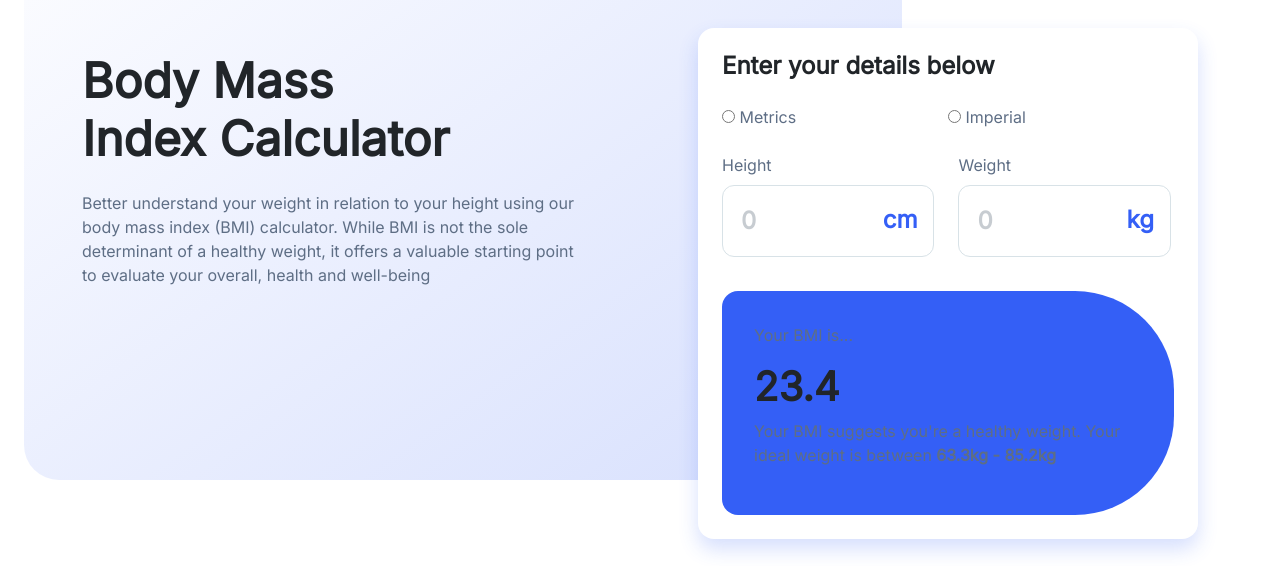
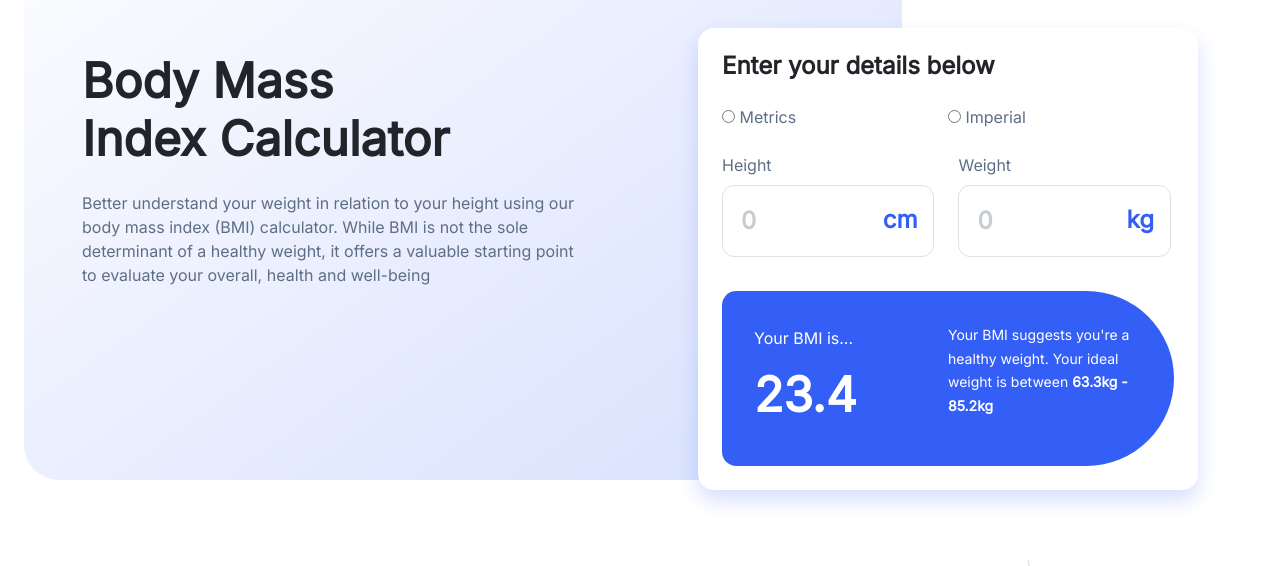
Before and after one commit to Ben7991/amalitech_bmi-calculator, a website: page index.html in a window 1280 px wide. Shown: the part 156-722 px from the top of the page. Drawn offline with nearby package versions, Linux system fonts and the light colour scheme.

Commit message:
add bmi result section styles

```diff
--- a/assets/css/styles.css
+++ b/assets/css/styles.css
@@ -126,6 +126,28 @@
     align-items: center;
 }
 
+.header__result-info {
+    color: var(--bs-white);
+}
+
+.header__result-answer-heading {
+    font-size: var(--heading-size-l);
+    color: var(--bs-white);
+}
+
+.header__result-description-info {
+    font-size: var(--body-size-s);
+    line-height: 1.7;
+}
+
+.header__result-info-value {
+    font-weight: 600;
+}
+
+.header__result-answer {
+    margin-bottom: 30px;
+}
+
 @media (min-width: 768px) {
     .header__measurement {
         flex-direction: row;
@@ -139,6 +161,17 @@
     .header__result {
         padding: 32px;
         border-radius: 16px 99px 99px 16px;
+    }
+
+    .header__result-info {
+        display: flex;
+        align-items: center;
+    }
+
+    .header__result-answer,
+    .header__result-description {
+        flex-basis: 50%;
+        margin: 0;
     }
 }
 
```
